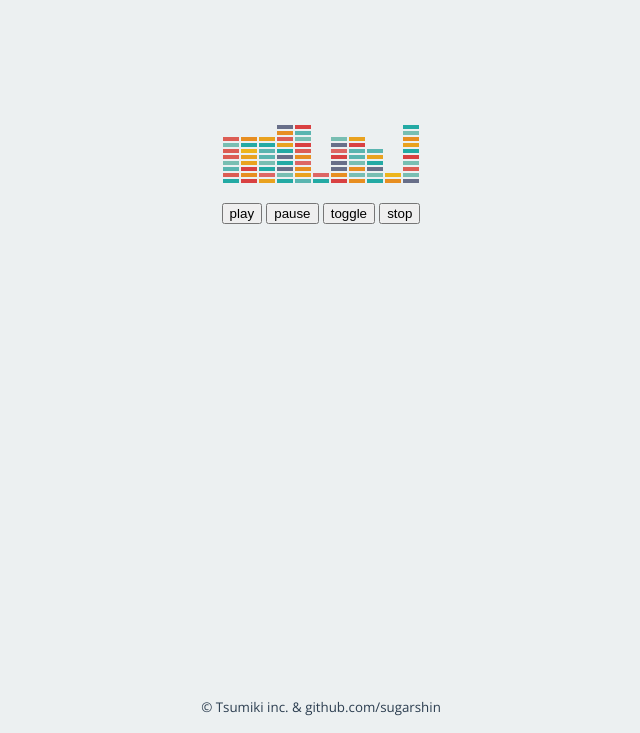
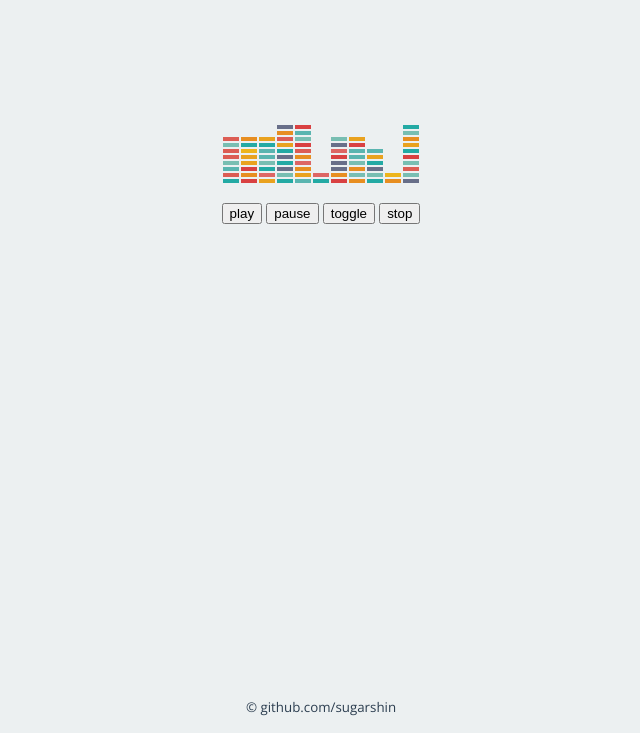
Before and after one commit to sugarshin/sounder.js, a website: page demo/index.html in a window 1280 px wide. Shown: the part 67-800 px from the top of the page, without its empty margins (319-959 px from the left). Drawn offline with nearby package versions, Linux system fonts and the light colour scheme.

Commit message:
Moved repo

```diff
--- a/bower.json
+++ b/bower.json
@@ -1,9 +1,9 @@
 {
   "name": "sounder.js",
   "version": "0.9.2",
-  "homepage": "https://github.com/tsumikiinc/sounder.js",
+  "homepage": "https://github.com/sugarshin/sounder.js",
   "authors": [
-    "sato <sato@tsumikiinc.com>"
+    "sugarshin <shinsugar@gmail.com>"
   ],
   "description": "Sound effector small JavaScript library",
   "main": "dest/sounder.js",
--- a/demo/index.html
+++ b/demo/index.html
@@ -46,7 +46,7 @@
   </div>
 
   <p class="copyright">
-    <small>&copy; Tsumiki inc. &amp; github.com/sugarshin</small>
+    <small>&copy; github.com/sugarshin</small>
   </p>
 
   <script src="../dest/sounder.js"></script>
--- a/package.json
+++ b/package.json
@@ -2,8 +2,8 @@
   "name": "sounder.js",
   "version": "0.9.2",
   "description": "Sound effector small JavaScript library",
-  "repository": "git@github.com:tsumikiinc/sounder.js.git",
-  "author": "sato",
+  "repository": "git@github.com:sugarshin/sounder.js.git",
+  "author": "sugarshin",
   "license": "MIT",
   "devDependencies": {
     "browser-sync": "^1.5.1",
```
Also changed, not shown: README.md.
